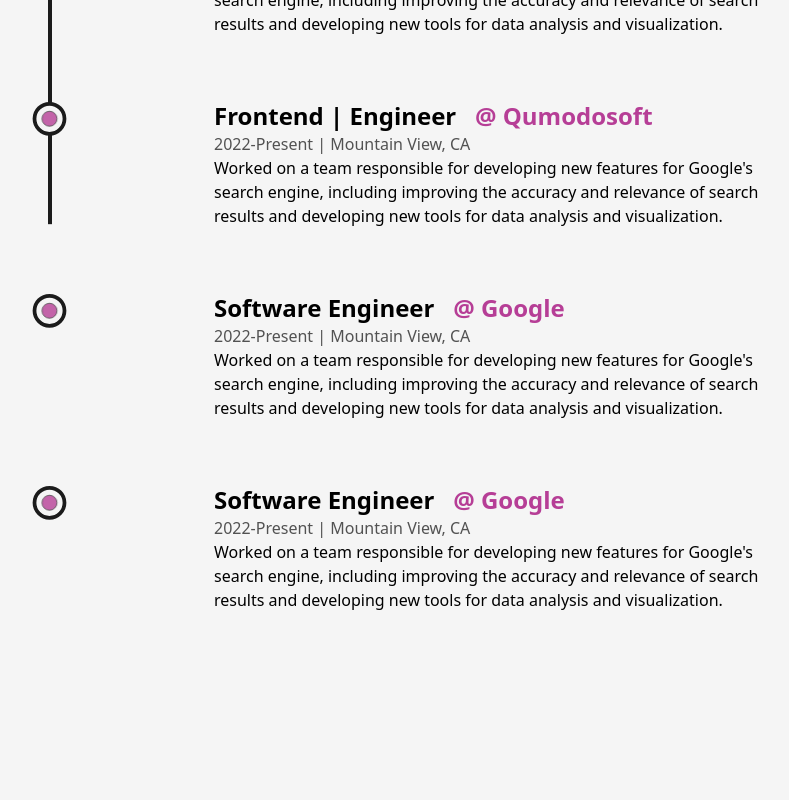
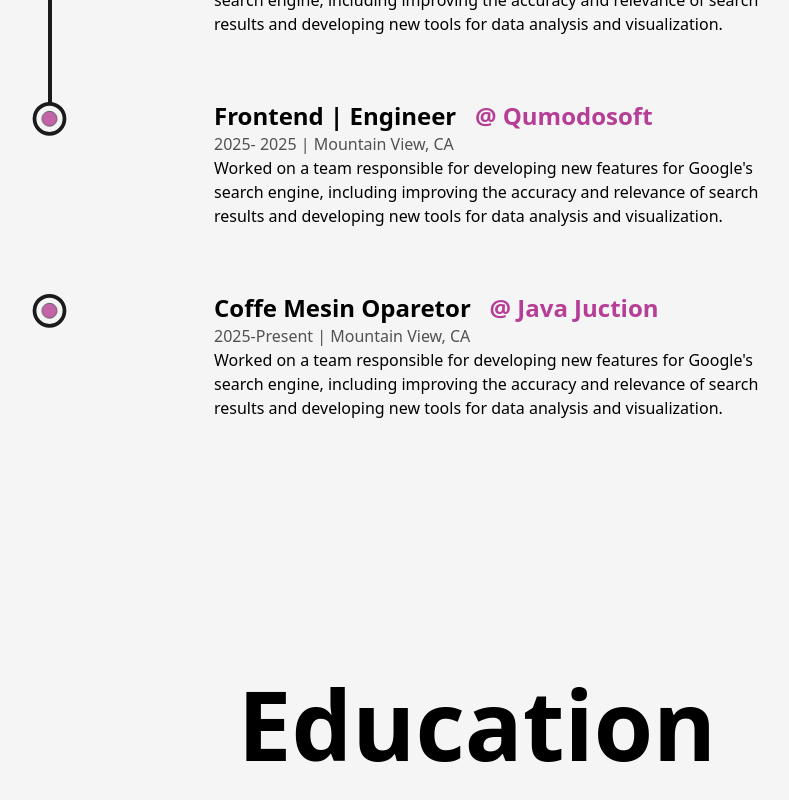
Before and after one commit to nahidulhasan4/My-Profolio, a Next.js app: page /about in a window 1280 px wide. Shown: the part 2500-3300 px from the top of the page, without its empty margins (163-952 px from the left). Built offline with nearby package versions, Linux system fonts and the light colour scheme.

Commit message:
her chnage exprice deatails

```diff
--- a/src/component/Experence.js
+++ b/src/component/Experence.js
@@ -59,7 +59,7 @@ const Experence = () => {
           <Details
             positon="  Frontend | Engineer"
             company=" Qumodosoft "
-            time=" 2022-Present |"
+            time=" 2025- 2025 |"
             companyLInk="www.qumodosoft.com"
             adress="Mountain View, CA"
             work=" Worked on a team responsible for developing new features for Google's
@@ -67,25 +67,16 @@ const Experence = () => {
          developing new tools for data analysis and visualization."
           />
           <Details
-            positon="  Software Engineer"
-            company=" Google"
-            time=" 2022-Present |"
+            positon="  coffe  Mesin Oparetor"
+            company=" java juction"
+            time=" 2025-Present |"
             companyLInk="www.google.com"
             adress="Mountain View, CA"
             work=" Worked on a team responsible for developing new features for Google's
          search engine, including improving the accuracy and relevance of search results and
          developing new tools for data analysis and visualization."
           />
-          <Details
-            positon="  Software Engineer"
-            company=" Google"
-            time=" 2022-Present |"
-            companyLInk="www.google.com"
-            adress="Mountain View, CA"
-            work=" Worked on a team responsible for developing new features for Google's
-         search engine, including improving the accuracy and relevance of search results and
-         developing new tools for data analysis and visualization."
-          />
+
         </ul>
       </div>
     </div>
```
